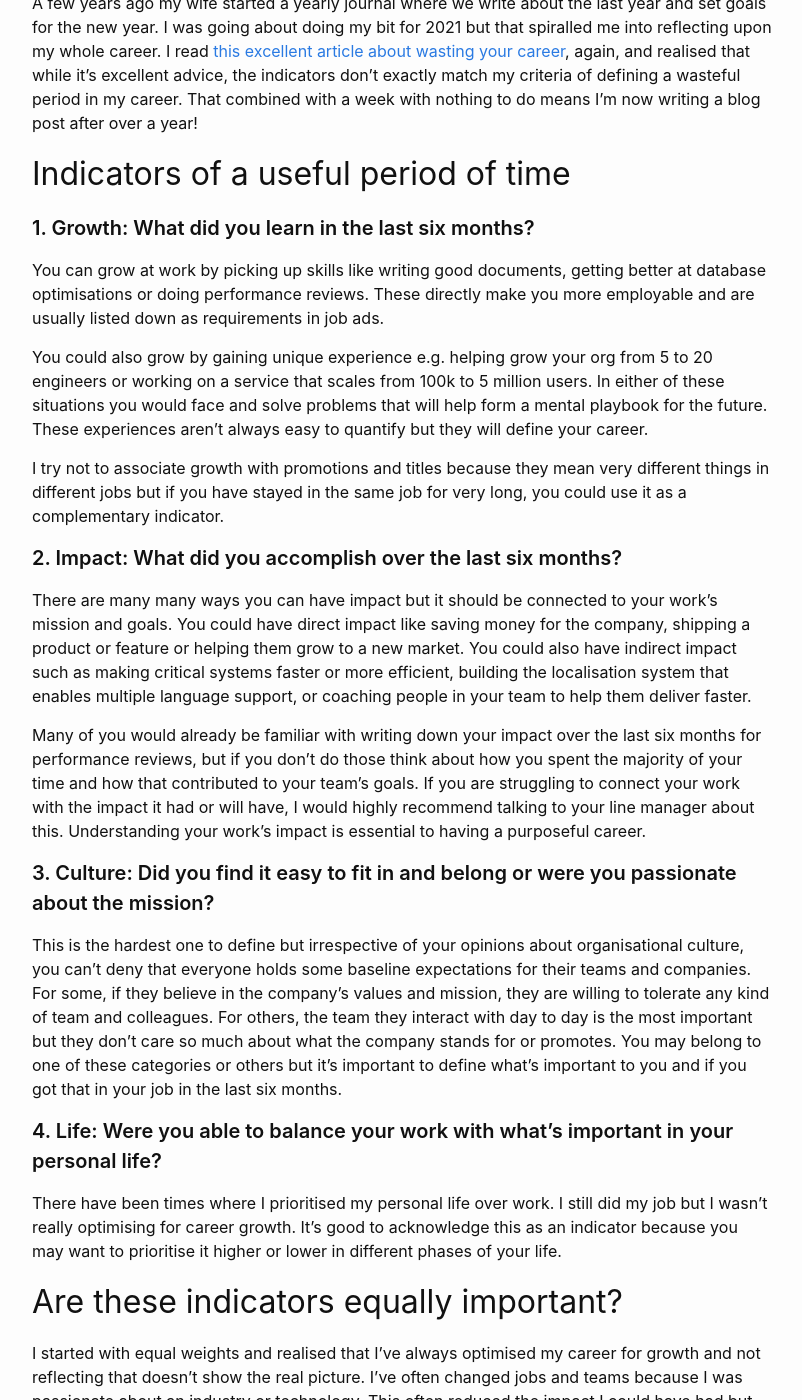
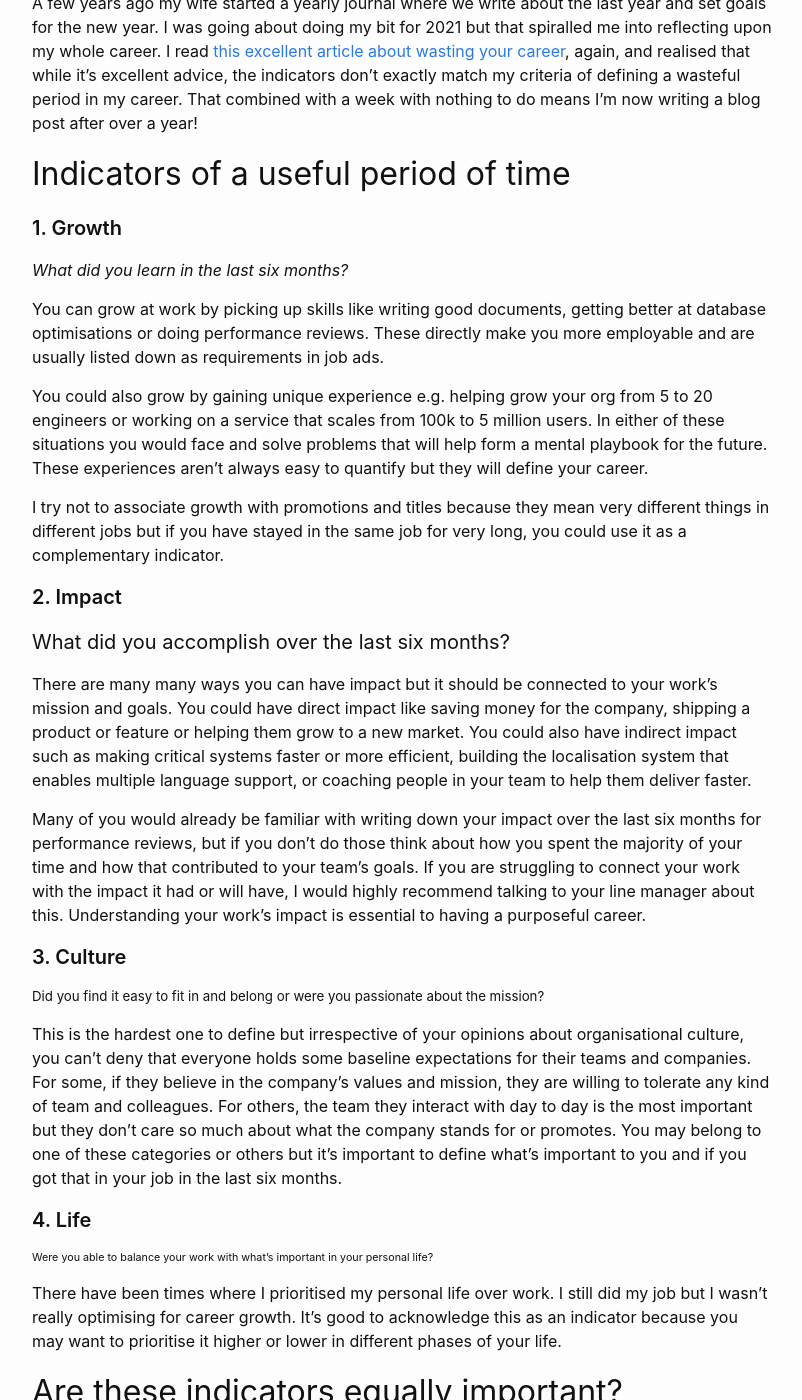
Before and after one commit to chiraggupta/ChiragGupta.com, a Jekyll site: the page built from _posts/2022-01-01-reflect-on-your-career.md, in a window 1280 px wide and 1400 px high, scrolled down 209 px. Shown: the whole window, without its empty margins (238-1040 px from the left). Built offline with Jekyll 4.4.1, drawn with Linux system fonts in a browser that asks for light colours.

```diff
--- a/_posts/2022-01-01-reflect-on-your-career.md
+++ b/_posts/2022-01-01-reflect-on-your-career.md
@@ -11,7 +11,8 @@ A few years ago my wife started a yearly journal where we write about the last y
 
 ## Indicators of a useful period of time
 
-### 1. Growth: What did you learn in the last six months?
+### 1. Growth
+_What did you learn in the last six months?_
 
 You can grow at work by picking up skills like writing good documents, getting better at database optimisations or doing performance reviews. These directly make you more employable and are usually listed down as requirements in job ads.
 
@@ -19,19 +20,22 @@ You could also grow by gaining unique experience e.g. helping grow your org from
 
 I try not to associate growth with promotions and titles because they mean very different things in different jobs but if you have stayed in the same job for very long, you could use it as a complementary indicator.
 
-### 2. Impact: What did you accomplish over the last six months?
+### 2. Impact
+#### What did you accomplish over the last six months?
 
 There are many many ways you can have impact but it should be connected to your work's mission and goals. You could have direct impact like saving money for the company, shipping a product or feature or helping them grow to a new market. You could also have indirect impact such as making critical systems faster or more efficient, building the localisation system that enables multiple language support, or coaching people in your team to help them deliver faster.
 
 Many of you would already be familiar with writing down your impact over the last six months for performance reviews, but if you don't do those think about how you spent the majority of your time and how that contributed to your team's goals. If you are struggling to connect your work with the impact it had or will have, I would highly recommend talking to your line manager about this. Understanding your work’s impact is essential to having a purposeful career.
 
 
-### 3. Culture: Did you find it easy to fit in and belong or were you passionate about the mission?
+### 3. Culture
+##### Did you find it easy to fit in and belong or were you passionate about the mission?
 
 This is the hardest one to define but irrespective of your opinions about organisational culture, you can’t deny that everyone holds some baseline expectations for their teams and companies. For some, if they believe in the company's values and mission, they are willing to tolerate any kind of team and colleagues. For others, the team they interact with day to day is the most important but they don’t care so much about what the company stands for or promotes. You may belong to one of these categories or others but it’s important to define what’s important to you and if you got that in your job in the last six months.
 
 
-### 4. Life: Were you able to balance your work with what's important in your personal life?
+### 4. Life
+###### Were you able to balance your work with what's important in your personal life?
 
 There have been times where I prioritised my personal life over work. I still did my job but I wasn’t really optimising for career growth. It’s good to acknowledge this as an indicator because you may want to prioritise it higher or lower in different phases of your life.
 
```
